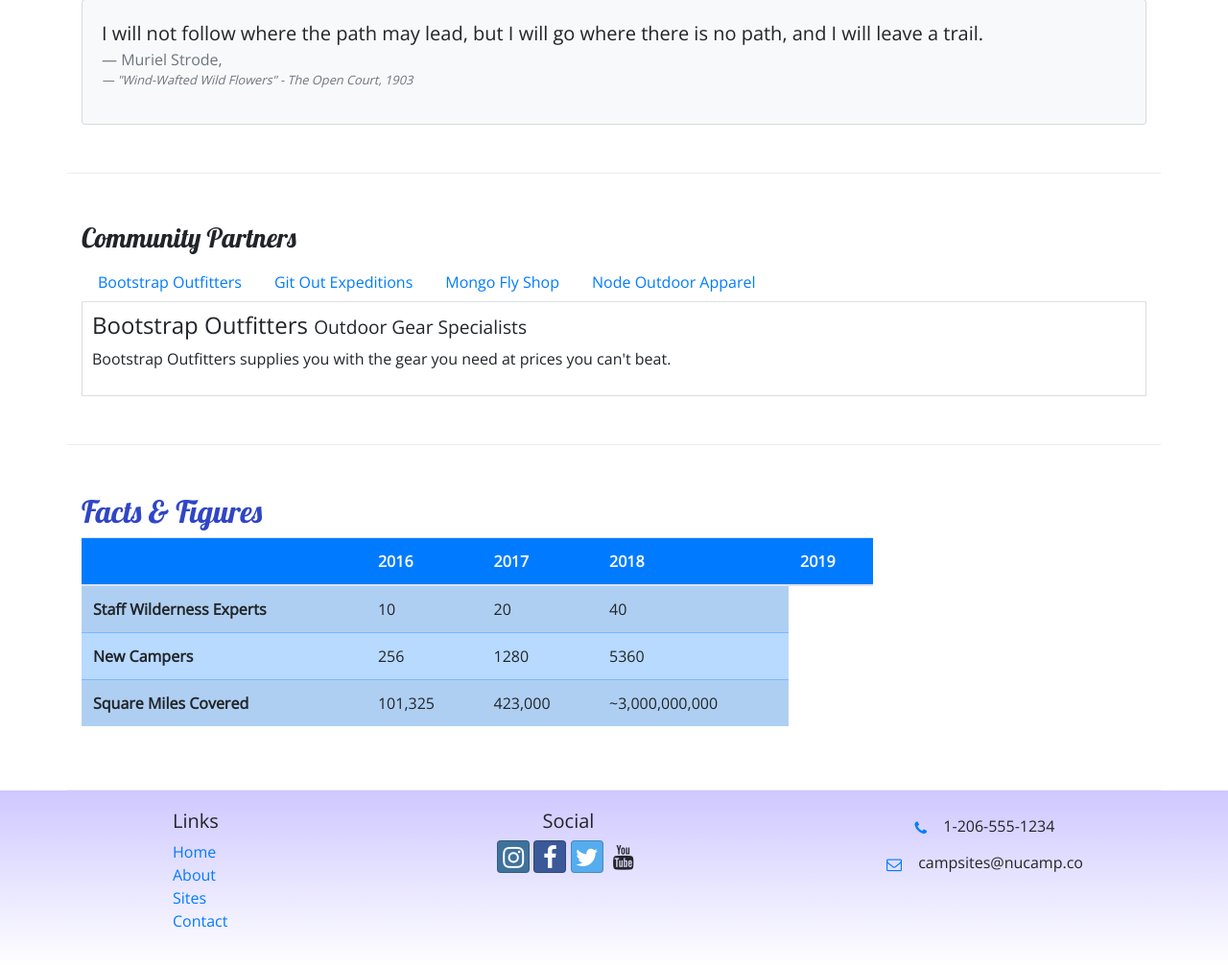
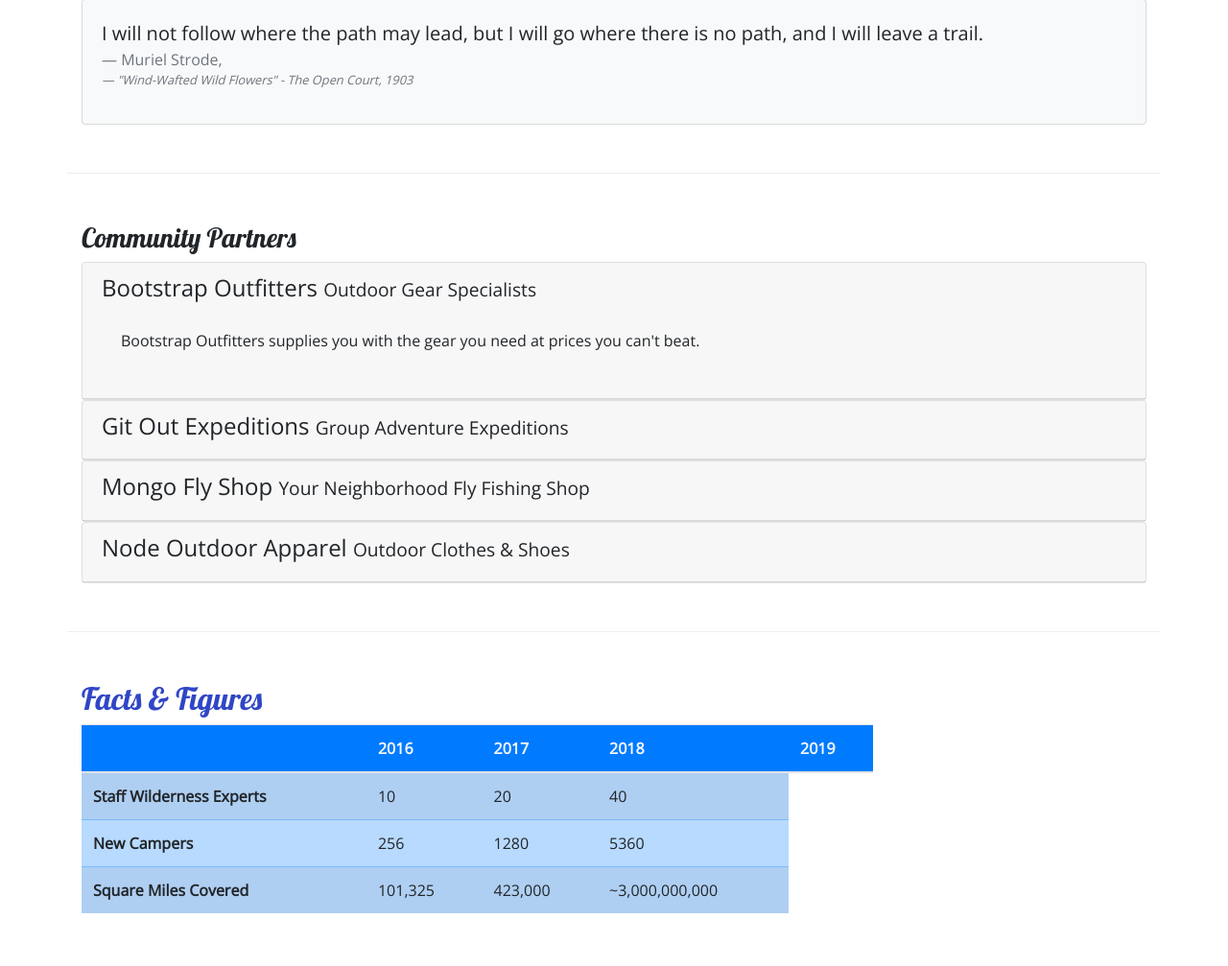
Before and after one commit to mk-bishop/nucampsite, a PHP site: page /aboutus.html in a window 1280 px wide. Shown: the part 603-1610 px from the top of the page at 96% size. Before the commit the page ends 1571 px from the top, so only its background shows below. Run offline with PHP 8.4, Linux system fonts and the light colour scheme; some libraries are stand-ins or nearby versions.

Commit message:
accordion

```diff
--- a/aboutus.html
+++ b/aboutus.html
@@ -101,28 +101,46 @@
         <div class="row row-content">
             <div class="col-12">
                 <h3>Community Partners</h3>
-                <ul class="nav nav-tabs">
-                    <li class="nav-item active"><a class="nav-link" href="#bootstrap" role="tab" data-toggle="tab">Bootstrap Outfitters</a></li>
-                    <li class="nav-item"><a class="nav-link" href="#git" role="tab" data-toggle="tab">Git Out Expeditions</a></li>
-                    <li class="nav-item"><a class="nav-link" href="#mongo" role="tab" data-toggle="tab">Mongo Fly Shop</a></li>
-                    <li class="nav-item"><a class="nav-link" href="#node" role="tab" data-toggle="tab">Node Outdoor Apparel</a></li>
-                </ul>
-                <div class="tab-content">
-                    <div role="tabpanel" class="tab-pane fade show active" id="bootstrap">
-                        <h4>Bootstrap Outfitters <small>Outdoor Gear Specialists</small></h4>
-                        <p class="d-none d-sm-block">Bootstrap Outfitters supplies you with the gear you need at prices you can't beat.</p>
+                <div id="accordion">
+                    <div class="card">
+                        <div role="tab" class="card-header">
+                            <h4><a data-toggle="collapse" data-target="#bootstrap">Bootstrap Outfitters <small>Outdoor Gear Specialists</small></a></h4>
+                            <div class="collapse show" id="bootstrap" data-parent="#accordion">
+                                <div class="card-body">
+                                    <p class="d-none d-sm-block">Bootstrap Outfitters supplies you with the gear you need at prices you can't beat.</p>
+                                </div>
+                            </div>
+                        </div>
                     </div>
-                    <div role="tabpanel" class="tab-pane fade" id="git">
-                        <h4>Git Out Expeditions <small>Group Adventure Expeditions</small></h4>
-                        <p class="d-none d-sm-block">Join Git Out Expeditions to explore new horizons with a group of other adventurers!</p>
+                    <div role="tab" class="card">
+                        <div class="card-header">
+                            <h4><a class="collapsed" data-toggle="collapse" data-target="#git">Git Out Expeditions <small>Group Adventure Expeditions</small></a></h4>
+                            <div class="collapse" id="git" data-parent="#accordion">
+                                <div class="card-body">
+                                    <p class="d-none d-sm-block">Join Git Out Expeditions to explore new horizons with a group of other adventurers!</p>
+                                </div>
+                            </div>
+                        </div>
                     </div>
-                    <div role="tabpanel" class="tab-pane fade" id="mongo">
-                        <h4>Mongo Fly Shop <small>Your Neighborhood Fly Fishing Shop</small></h4>
-                        <p class="d-none d-sm-block">Need a new fishing pole, a tacklebox, or flies of all kinds? Stop by Mongo Fly Shop.</p>
+                    <div role="tab" class="card">
+                        <div class="card-header">
+                            <h4><a class="collapsed" data-toggle="collapse" data-target="#mongo">Mongo Fly Shop <small>Your Neighborhood Fly Fishing Shop</small></a></h4>
+                            <div class="collapse" id="mongo" data-parent="#accordion">
+                                <div class="card-body">
+                                    <p class="d-none d-sm-block">Need a new fishing pole, a tacklebox, or flies of all kinds? Stop by Mongo Fly Shop.</p>
+                                </div>
+                            </div>
+                        </div>
                     </div>
-                    <div role="tabpanel" class="tab-pane fade" id="node">
-                        <h4>Node Outdoor Apparel <small>Outdoor Clothes & Shoes</small></h4>
-                        <p class="d-none d-sm-block">From polar fleeces to swimsuits, hiking boots to waders, a visit to Node will be sure to get you covered.</p>
+                    <div role="tab" class="card">
+                        <div class="card-header">
+                            <h4><a class="collapsed" data-toggle="collapse" data-target="#node">Node Outdoor Apparel <small>Outdoor Clothes & Shoes</small></a></h4>
+                            <div class="collapse" id="node" data-parent="#accordion">
+                                <div class="card-body">
+                                    <p class="d-none d-sm-block">From polar fleeces to swimsuits, hiking boots to waders, a visit to Node will be sure to get you covered.</p>
+                                </div>
+                            </div>
+                        </div>
                     </div>
                 </div>
             </div>
--- a/css/styles.css
+++ b/css/styles.css
@@ -36,8 +36,7 @@ header h2 {
     background-color: #901CAD;
 }
 
-.tab-content {
-    border: 1px solid #DDD;
-    border-top: none;
-    padding: 10px;
-}
+a, a:hover {
+    color: inherit;
+    text-decoration: none;
+  }
```
